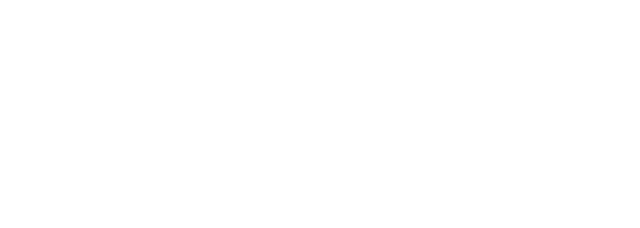
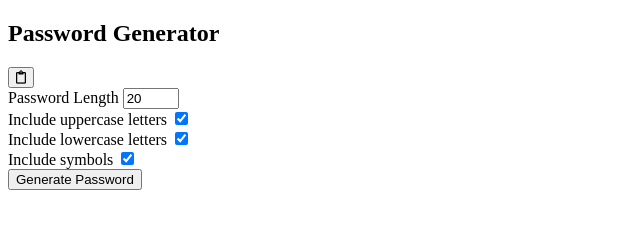
Before and after one commit to speyrot/PasswordGenerator, a plain HTML site: page index.html in a window 1280 px wide. Shown: the whole page, without its empty margins (0-640 px from the left). Drawn offline with Linux system fonts and the light colour scheme.

Commit message:
Wrote html

```diff
--- a/index.html
+++ b/index.html
@@ -8,8 +8,43 @@
     <title>Password Generator</title>
 </head>
 <body>
+    <div class="container">
 
+        <h2>Password Generator</h2>
 
+        <div class="result-container">
+            <span id="result"></span>
+            <button class="btn" id="clipboard">
+                <i class="far fa-clipboard"></i>
+            </button>
+        </div>
+
+        <div class="settings">
+
+            <div class="setting">
+                <label>Password Length</label>
+                <input type="number" id="length" min="4" max="20" value="20">
+            </div>
+
+            <div class="setting">
+                <label>Include uppercase letters</label>
+                <input type="checkbox" id="uppercase" checked>
+            </div>
+
+            <div class="setting">
+                <label>Include lowercase letters</label>
+                <input type="checkbox" id="lowercase" checked>
+            </div>
+
+            <div class="setting">
+                <label>Include symbols</label>
+                <input type="checkbox" id="symbols" checked>
+            </div>
+        </div>
+
+        <button class="btn btn-large" id="generate">Generate Password</button>
+
+    </div>
 
     <script src="app.js"></script>
 </body>
```
